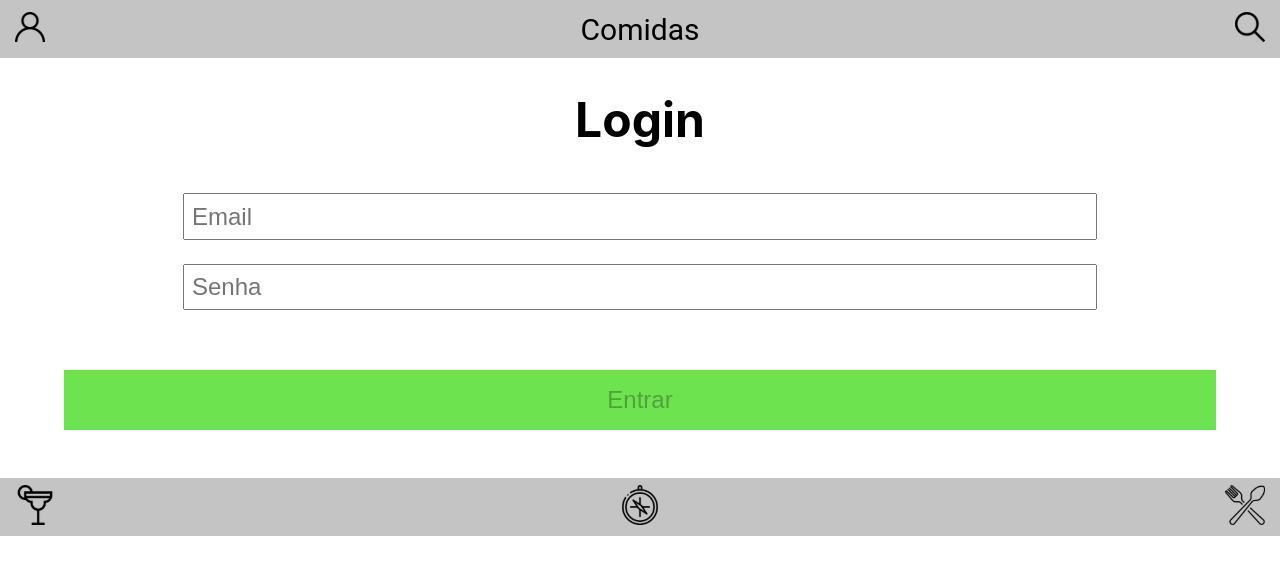
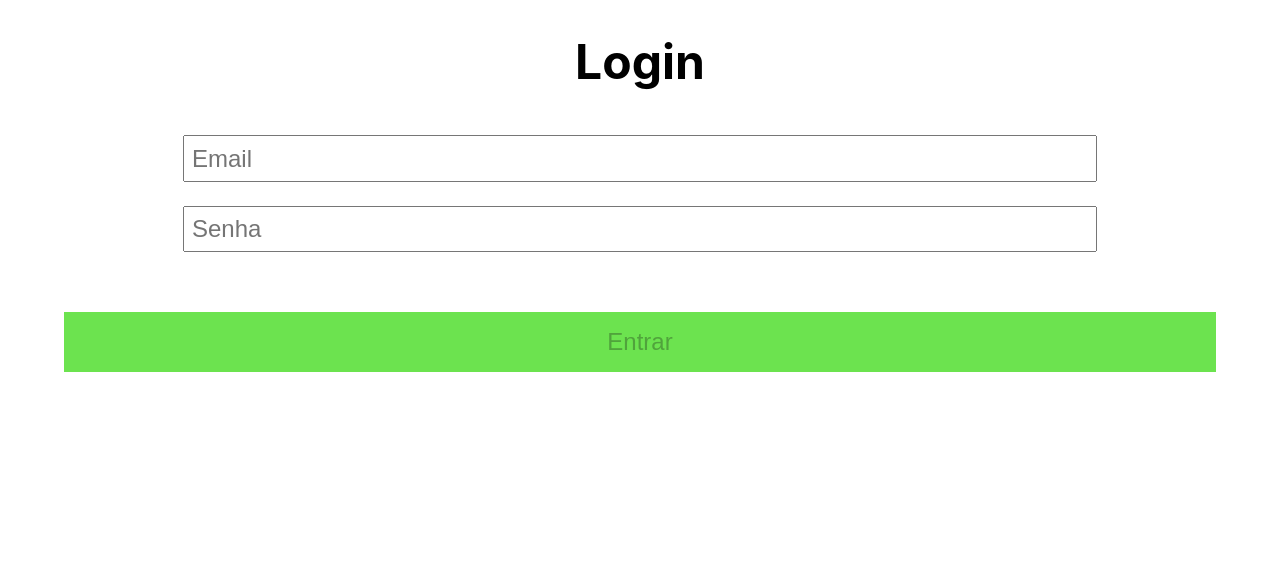
Before and after one commit to tryber/sd-02-block19-recipes-app-2, a React (Create React App) app: page / in a window 1280 px wide. Shown: the top 574 px of the page. Built offline with nearby package versions, Linux system fonts and the light colour scheme.

Commit message:
setting display toggles to normal

```diff
--- a/src/components/RenderRecipePage.js
+++ b/src/components/RenderRecipePage.js
@@ -27,7 +27,8 @@ export default function RenderRecipePage({ kindOfRecipe, fetchCategories, render
       setToggleCategory({ category: '', toggleCat: false });
       setIsFetching(false);
     });
-  }, [setIsLoading, setHeaderTitle, setIsFetching, setToggleCategory]);
+  }, [
+    setIsLoading, setHeaderTitle, setIsFetching, setToggleCategory, fetchCategories, kindOfRecipe]);
   return (
     <div>
       <nav>
--- a/src/context/RecipesAppContext.js
+++ b/src/context/RecipesAppContext.js
@@ -5,10 +5,10 @@ export const RecipesAppContext = createContext();
 
 export default function RecipesAppProvider({ children }) {
   const [headerTitle, setHeaderTitle] = useState('Comidas');
-  const [displayHeader, setDisplayHeader] = useState(true);
+  const [displayHeader, setDisplayHeader] = useState(false);
   const [displaySearchButton, setDisplaySearchButton] = useState(true);
   const [displaySearchBar, setDisplaySearchBar] = useState(false);
-  const [displayFooter, setDisplayFooter] = useState(true);
+  const [displayFooter, setDisplayFooter] = useState(false);
   const [isLoading, setIsLoading] = useState(true);
   const [recipes, setRecipes] = useState([]);
   const [recipeType, setRecipeType] = useState('Comidas');
```
